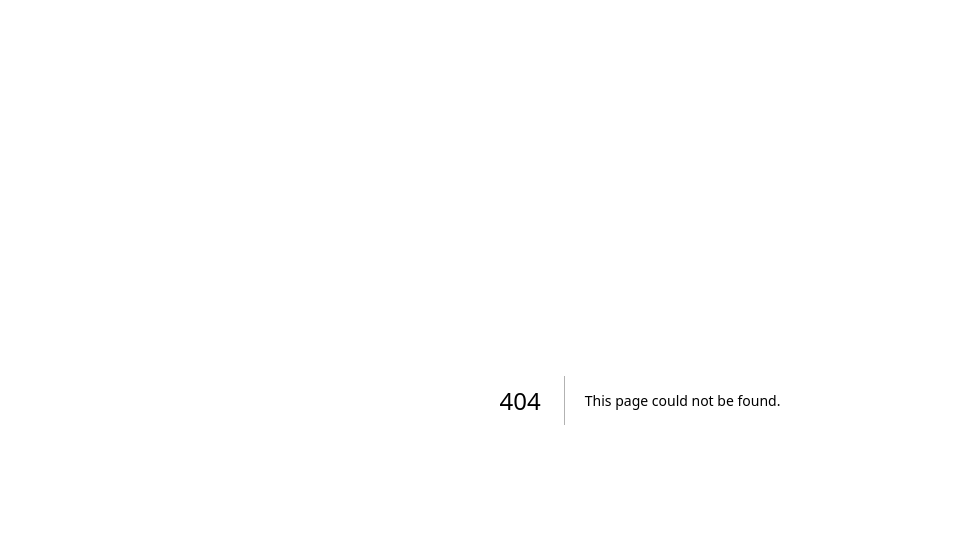
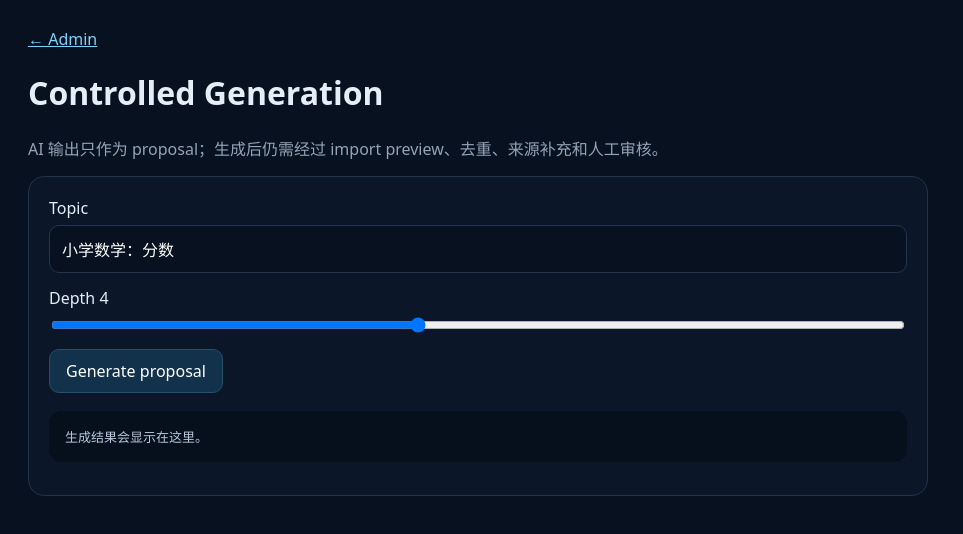
Before and after one commit to senwong/human-knowledge-map, a Next.js app: page /admin/generate in a window 1280 px wide. Before the commit this address had no page. Shown: the top 534 px of the page, without its empty margins (0-963 px from the left). Built offline with nearby package versions, Linux system fonts and the light colour scheme.

Commit message:
feat(v6.8): add controlled batch generation console

```diff
--- /dev/null
+++ b/app/admin/generate/page.tsx
@@ -0,0 +1,29 @@
+'use client';
+
+import { useState } from 'react';
+
+export default function GeneratePage() {
+  const [topic, setTopic] = useState('小学数学：分数');
+  const [depth, setDepth] = useState(4);
+  const [result, setResult] = useState<string>('');
+  const [loading, setLoading] = useState(false);
+
+  async function generate() {
+    setLoading(true); setResult('');
+    try {
+      const response = await fetch('/api/expand', { method:'POST', headers:{'content-type':'application/json'}, body:JSON.stringify({ topic, depth }) });
+      const data = await response.json();
+      setResult(JSON.stringify(data, null, 2));
+    } catch (error) { setResult(String(error)); } finally { setLoading(false); }
+  }
+
+  return <main style={{minHeight:'100vh',background:'#07111f',color:'#e5edf7',padding:28,fontFamily:'system-ui'}}>
+    <a href="/admin" style={{color:'#7dd3fc'}}>← Admin</a><h1>Controlled Generation</h1><p style={{color:'#94a3b8'}}>AI 输出只作为 proposal；生成后仍需经过 import preview、去重、来源补充和人工审核。</p>
+    <section style={{maxWidth:900,padding:20,border:'1px solid #1f334a',borderRadius:16,background:'#0b1728'}}>
+      <label style={{display:'grid',gap:6,marginBottom:14}}>Topic<input value={topic} onChange={(e)=>setTopic(e.target.value)} style={{padding:12,borderRadius:10,border:'1px solid #23354d',background:'#07111f',color:'#fff'}} /></label>
+      <label style={{display:'grid',gap:6,marginBottom:14}}>Depth {depth}<input type="range" min="1" max="8" value={depth} onChange={(e)=>setDepth(Number(e.target.value))} /></label>
+      <button onClick={generate} disabled={loading} style={{padding:'10px 16px',borderRadius:10,border:'1px solid #24506b',background:'#12314a',color:'#fff'}}>{loading?'Generating…':'Generate proposal'}</button>
+      <pre style={{whiteSpace:'pre-wrap',marginTop:18,padding:16,borderRadius:12,background:'#06101c',color:'#b8c7da',maxHeight:520,overflow:'auto'}}>{result || '生成结果会显示在这里。'}</pre>
+    </section>
+  </main>;
+}
```
